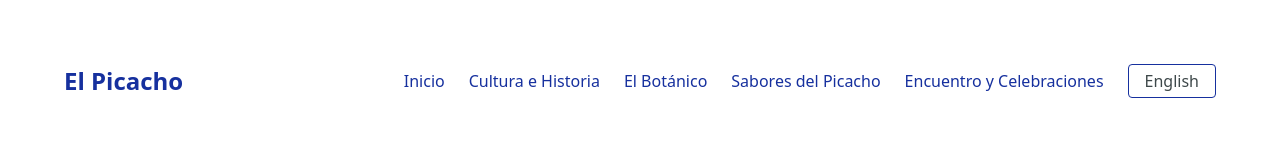
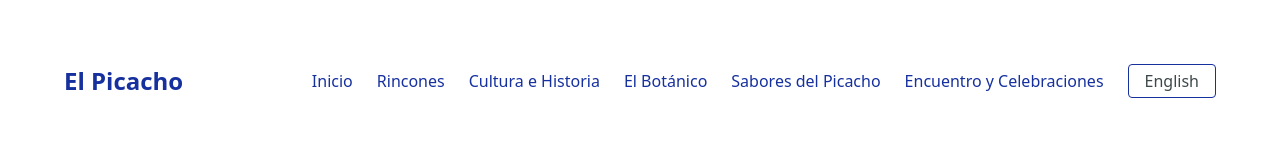
Before and after one commit to Algarrobal/el-picacho-landing, a React (Vite) app: page /picacheada in a window 1280 px wide. Shown: the top 149 px of the page. Built offline with nearby package versions, Linux system fonts and the light colour scheme.

Commit message:
Update Picacheada.jsx

```diff
--- a/src/Picacheada.jsx
+++ b/src/Picacheada.jsx
@@ -12,8 +12,9 @@ export default function Picacheada() {
         </>
       ),
       toggle: "English",
-      nav: [
+     nav: [
         { label: "Inicio", link: "/" },
+        { label: "Rincones", link: "/expresiones" },
         { label: "Cultura e Historia", link: "#historia" },
         { label: "El Botánico", link: "#botanico" },
         { label: "Sabores del Picacho", link: "#sabores" },
@@ -77,8 +78,9 @@ Este servicio require de reserva previa de 48 horas.`,
     en: {
       title: "Arrange Your Visit",
       toggle: "Español",
-      nav: [
+     nav: [
         { label: "Home", link: "/" },
+        { label: "Nooks", link: "/expresiones" },
         { label: "Culture & History", link: "#historia" },
         { label: "Botanical Walk", link: "#botanico" },
         { label: "Flavors of El Picacho", link: "#sabores" },
```
